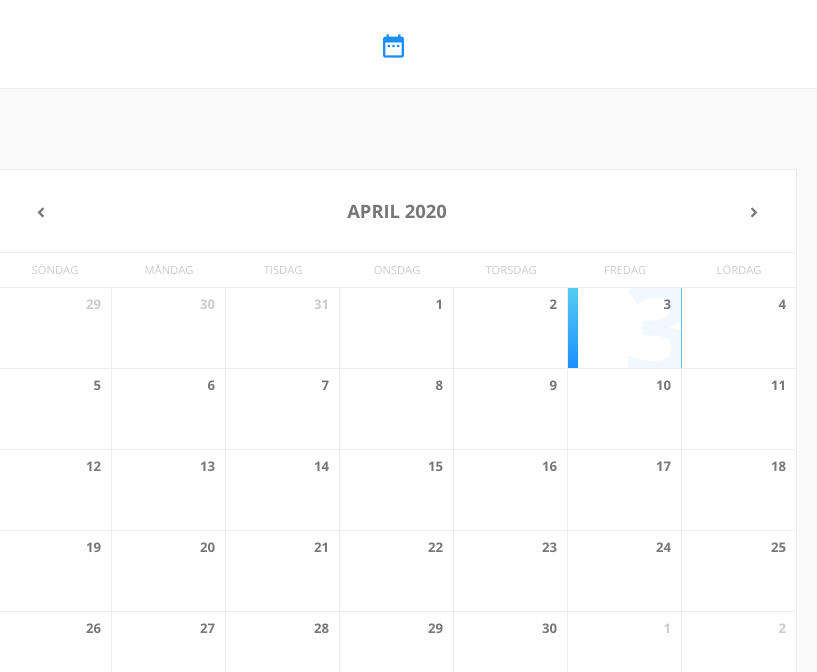
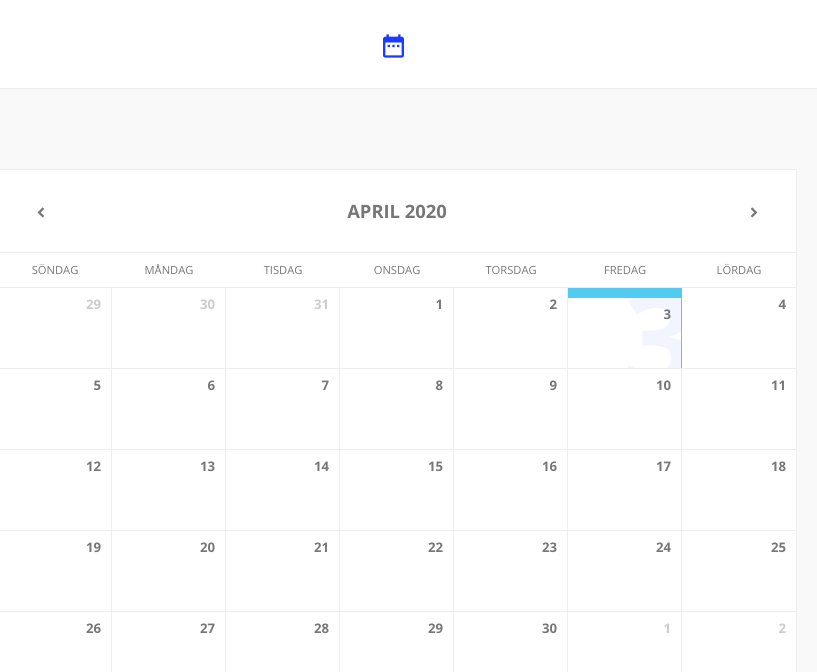
Before and after one commit to AminSaad/time-reporting, a React (Create React App) app: page / in a window 1280 px wide. Shown: the top 672 px of the page, without its empty margins (243-1060 px from the left). Built offline with nearby package versions, Linux system fonts and the light colour scheme.

Commit message:
Added css for populated and changed css for select

```diff
--- a/src/App.css
+++ b/src/App.css
@@ -22,12 +22,13 @@
 /* VARIABLES */
 
 :root {
-  --main-color: #1a8fff;
+  --main-color: #1a3cff;
   --text-color: #777;
   --text-color-light: #ccc;
   --border-color: #eee;
   --bg-color: #f9f9f9;
   --neutral-color: #fff;
+  --populated-color: #1aff1a;
 }
 
 /* GENERAL */
@@ -148,7 +149,7 @@ main {
 .calendar .days {
   text-transform: uppercase;
   font-weight: 400;
-  color: var(--text-color-light);
+  color: var(--text-color);
   font-size: 70%;
   padding: 0.75em 0;
   border-bottom: 1px solid var(--border-color);
@@ -170,7 +171,7 @@ main {
 }
 
 .calendar .body .selected {
-  border-left: 10px solid transparent;
+  border-top: 10px solid transparent;
   border-image: linear-gradient(45deg, #1a8fff 0%, #53cbf1 40%);
   border-image-slice: 1;
 }
@@ -213,6 +214,11 @@ main {
   transition: 0.25s ease-out;
   letter-spacing: -0.07em;
 }
+.calendar .body .populated {
+  border-bottom: 10px solid transparent;
+  border-image: linear-gradient(45deg, #1aff1a 0%, #34da6b 40%);
+  border-image-slice: 1;
+}
 
 .calendar .body .cell:hover .bg,
 .calendar .body .selected .bg {
```
